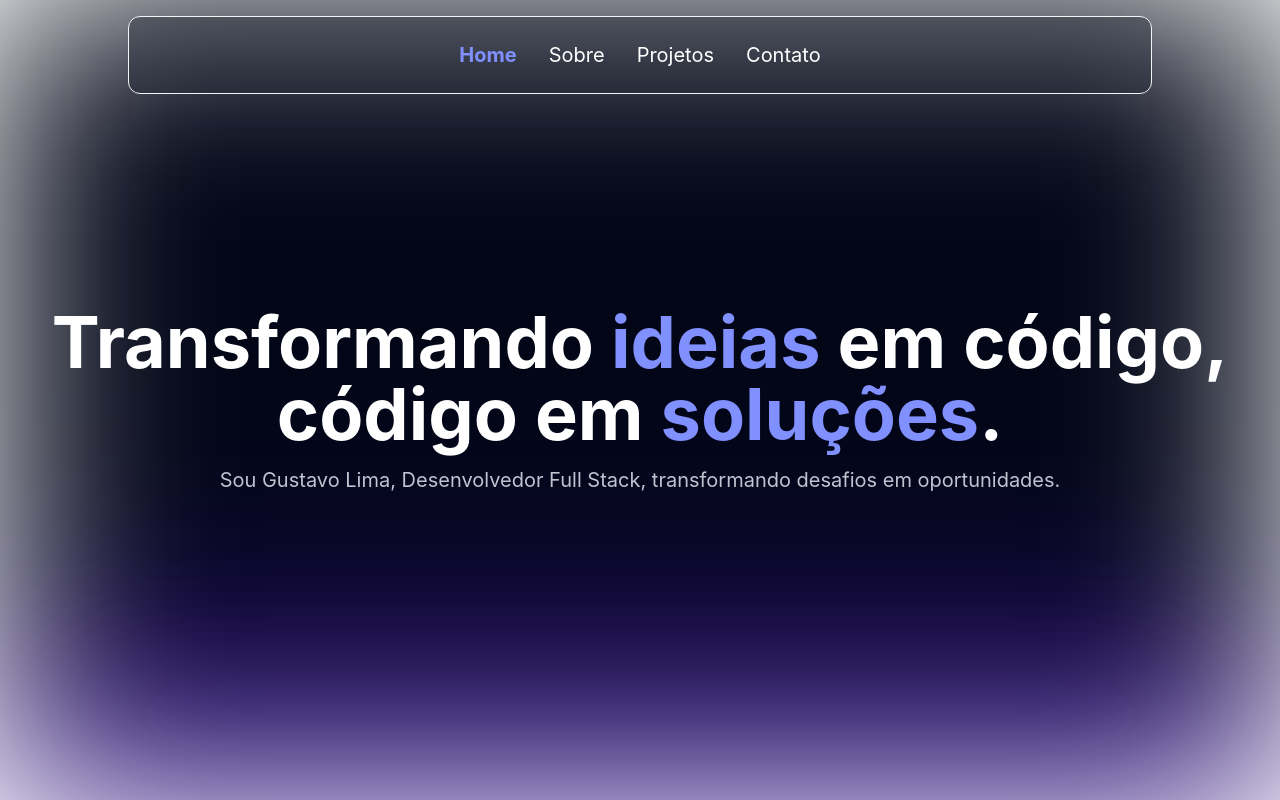
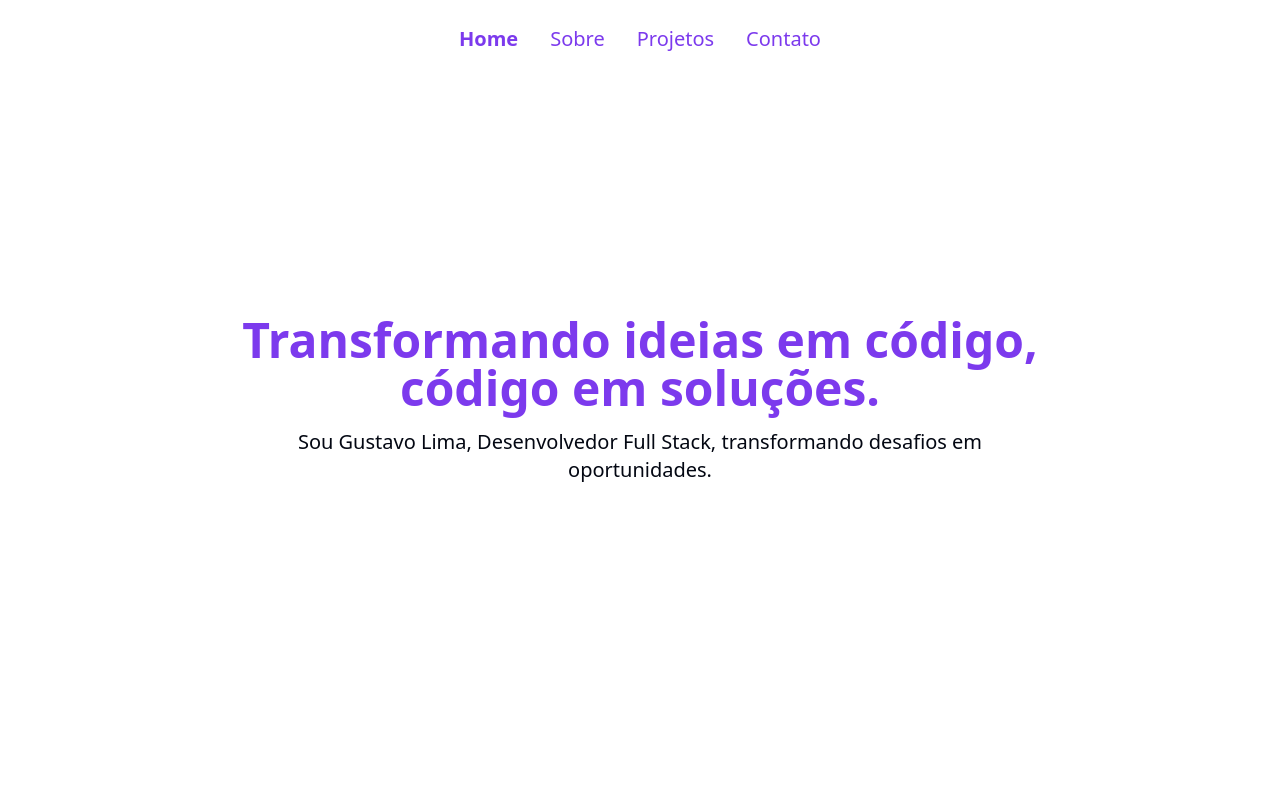
Before and after one commit to GustavoRSL/portfolio-NextJS, a Next.js app: page / in a window 1280 px wide. Built offline with nearby package versions, Linux system fonts and the light colour scheme.

Commit message:
feat: update Home page layout

```diff
--- a/package.json
+++ b/package.json
@@ -11,6 +11,7 @@
   "dependencies": {
     "@hookform/resolvers": "^4.0.0",
     "@radix-ui/react-label": "^2.1.2",
+    "@radix-ui/react-slider": "^1.2.3",
     "@radix-ui/react-slot": "^1.1.2",
     "class-variance-authority": "^0.7.1",
     "clsx": "^2.1.1",
--- a/src/app/globals.css
+++ b/src/app/globals.css
@@ -1,21 +1,6 @@
 @tailwind base;
 @tailwind components;
 @tailwind utilities;
-
-:root {
-  --background: #ffffff;
-  --foreground: #020617;
-  --primary-color: #3a0ca3;
-  --secondary-color: #8090ff;
-  --color-paragraph: #bdc5d1;
-}
-
-@media (prefers-color-scheme: dark) {
-  :root {
-    --background: #0a0a0a;
-    --foreground: #ededed;
-  }
-}
 
 * {
   padding: 0;
@@ -23,72 +8,55 @@
   box-sizing: border-box;
 }
 
-body {
-  color: var(--foreground);
-  background: var(--background);
-  font-family: "Inter", sans-serif;
-}
-
-/* Fundo animado preto para roxo com blur */
-.bg-animated {
-  position: fixed;
-  top: 0;
-  left: 0;
-  width: 100vw;
-  height: 100vh;
-  background: linear-gradient(180deg, #020617 70%, #3a0ca3 100%);
-  filter: blur(100px);
-  z-index: -1;
-}
-
 @layer base {
   :root {
     --background: 0 0% 100%;
-    --foreground: 240 10% 3.9%;
+    --foreground: 224 71.4% 4.1%;
     --card: 0 0% 100%;
-    --card-foreground: 240 10% 3.9%;
+    --card-foreground: 224 71.4% 4.1%;
     --popover: 0 0% 100%;
-    --popover-foreground: 240 10% 3.9%;
-    --primary: 240 5.9% 10%;
-    --primary-foreground: 0 0% 98%;
-    --secondary: 240 4.8% 95.9%;
-    --secondary-foreground: 240 5.9% 10%;
-    --muted: 240 4.8% 95.9%;
-    --muted-foreground: 240 3.8% 46.1%;
-    --accent: 240 4.8% 95.9%;
-    --accent-foreground: 240 5.9% 10%;
+    --popover-foreground: 224 71.4% 4.1%;
+    --primary: 262.1 83.3% 57.8%;
+    --primary-foreground: 210 20% 98%;
+    --secondary: 220 14.3% 95.9%;
+    --secondary-foreground: 220.9 39.3% 11%;
+    --muted: 220 14.3% 95.9%;
+    --muted-foreground: 220 8.9% 46.1%;
+    --accent: 220 14.3% 95.9%;
+    --accent-foreground: 220.9 39.3% 11%;
     --destructive: 0 84.2% 60.2%;
-    --destructive-foreground: 0 0% 98%;
-    --border: 240 5.9% 90%;
-    --input: 240 5.9% 90%;
-    --ring: 240 10% 3.9%;
+    --destructive-foreground: 210 20% 98%;
+    --border: 220 13% 91%;
+    --input: 220 13% 91%;
+    --ring: 262.1 83.3% 57.8%;
+    --radius: 0.5rem;
     --chart-1: 12 76% 61%;
     --chart-2: 173 58% 39%;
     --chart-3: 197 37% 24%;
     --chart-4: 43 74% 66%;
     --chart-5: 27 87% 67%;
-    --radius: 0.5rem;
   }
+
   .dark {
-    --background: 240 10% 3.9%;
-    --foreground: 0 0% 98%;
-    --card: 240 10% 3.9%;
-    --card-foreground: 0 0% 98%;
-    --popover: 240 10% 3.9%;
-    --popover-foreground: 0 0% 98%;
-    --primary: 0 0% 98%;
-    --primary-foreground: 240 5.9% 10%;
-    --secondary: 240 3.7% 15.9%;
-    --secondary-foreground: 0 0% 98%;
-    --muted: 240 3.7% 15.9%;
-    --muted-foreground: 240 5% 64.9%;
-    --accent: 240 3.7% 15.9%;
-    --accent-foreground: 0 0% 98%;
+    --background: 224 71.4% 4.1%;
+    --foreground: 210 20% 98%;
+    --card: 224 71.4% 4.1%;
+    --card-foreground: 210 20% 98%;
+    --popover: 224 71.4% 4.1%;
+    --popover-foreground: 210 20% 98%;
+    --primary: 263.4 70% 50.4%;
+    --primary-foreground: 210 20% 98%;
+    --secondary: 215 27.9% 16.9%;
+    --secondary-foreground: 210 20% 98%;
+    --muted: 215 27.9% 16.9%;
+    --muted-foreground: 217.9 10.6% 64.9%;
+    --accent: 215 27.9% 16.9%;
+    --accent-foreground: 210 20% 98%;
     --destructive: 0 62.8% 30.6%;
-    --destructive-foreground: 0 0% 98%;
-    --border: 240 3.7% 15.9%;
-    --input: 240 3.7% 15.9%;
-    --ring: 240 4.9% 83.9%;
+    --destructive-foreground: 210 20% 98%;
+    --border: 215 27.9% 16.9%;
+    --input: 215 27.9% 16.9%;
+    --ring: 263.4 70% 50.4%;
     --chart-1: 220 70% 50%;
     --chart-2: 160 60% 45%;
     --chart-3: 30 80% 55%;
--- a/src/app/page.tsx
+++ b/src/app/page.tsx
@@ -1,31 +1,35 @@
-'use client';
+"use client";
 
 import Navbar from "@/components/Navbar";
 import HomeSection from "@/components/HomeSection";
 import AboutSection from "@/components/AboutSection";
 import ContactSection from "@/components/ContactSection";
+import Projects from "@/components/Projects";
 
 export default function Home() {
-
   return (
-    <div className="md:snap-y md:snap-mandatory overflow-y-auto h-screen relative text-white scroll-smooth">
-      <div className="bg-animated blur-sm"></div>
-      <Navbar/>
-
-      <section id="home" className="h-svh md:h-screen flex justify-center items-center md:snap-end">
-        <HomeSection />
+    <div className="overflow-y-auto h-svh relative text-white scroll-smooth">
+      <Navbar />
+      <HomeSection />
+      <section
+        id="sobre"
+        className="h-[calc(100svh+15svh)] md:h-screen flex justify-center items-center bg-muted"
+      >
+        <AboutSection />
       </section>
 
-      <section id="sobre" className="h-[calc(100svh+15svh)] md:h-screen flex justify-center items-center md:snap-end" >
-        <AboutSection/>
+      <section
+        id="projetos"
+        className="h-[calc(100svh+15svh)] md:h-screen flex justify-center items-center"
+      >
+        <Projects />
       </section>
 
-      <section id="projetos" className="h-[calc(100svh+15svh)] md:h-screen flex justify-center items-center md:snap-end">
-        <h2 className="text-4xl">Meus Projetos</h2>
-      </section>
-
-      <section id="contato" className="h-[calc(100svh+60svh)] md:h-screen flex items-center md:snap-end">
-        <ContactSection/>
+      <section
+        id="contato"
+        className="h-[calc(100svh+60svh)] md:h-screen flex items-center bg-muted"
+      >
+        <ContactSection />
       </section>
     </div>
   );
--- a/src/components/HomeSection.tsx
+++ b/src/components/HomeSection.tsx
@@ -1,12 +1,22 @@
-'use client';
+"use client";
 
 export default function HomeSection() {
   return (
-    <div className="w-full px-4">
-        <div className="max-w-[1200px] w-full text-center flex flex-col justify-center items-center gap-4 mx-auto">
-            <h1 className="font-bold text-4xl sm:text-5xl lg:text-7xl">Transformando <span className="text-secondaryColor">ideias</span> em código, código em <span className="text-secondaryColor">soluções</span>.</h1>
-            <p className="font-regular text-base sm:text-lg md:text-xl text-paragrahpColor">Sou Gustavo Lima, Desenvolvedor Full Stack, transformando desafios em oportunidades.</p>
-        </div>
-    </div>
-  )
+    <section
+      id="home"
+      className="min-h-screen flex items-center justify-center"
+    >
+      <div className="text-center w-[50rem] mx-7">
+        <h1 className="text-5xl font-bold mb-4 text-primary">
+          Transformando <span className="text-secondaryColor">ideias</span> em
+          código, código em{" "}
+          <span className="text-secondaryColor">soluções</span>.
+        </h1>
+        <p className="font-regular text-base sm:text-lg md:text-xl text-foreground">
+          Sou Gustavo Lima, Desenvolvedor Full Stack, transformando desafios em
+          oportunidades.
+        </p>
+      </div>
+    </section>
+  );
 }
--- a/src/components/Navbar.tsx
+++ b/src/components/Navbar.tsx
@@ -27,14 +27,16 @@ export default function Navbar() {
   }, [sections]);
 
   return (
-    <nav className="w-[80%] fixed top-0 left-1/2 transform -translate-x-1/2 bg-gray-900 text-white py-4 rounded-xl border border-gray-100 bg-opacity-30 backdrop-filter backdrop-blur-lg z-10 mt-4">
+    <nav className="w-svw bg-background/80 backdrop-blur-sm border border-white/20 fixed top-0 py-4 rounded-lg z-10 transition-all duration-100">
       <ul className="flex justify-center space-x-4 sm:space-x-6 md:space-x-8">
         {sections.map((section) => (
           <li key={section}>
             <a
               href={`#${section}`}
               className={`block py-2 ${
-                activeSection === section ? "text-secondaryColor font-bold text-sm sm:text-base md:text-lg lg:text-xl" : "text-sm sm:text-base md:text-lg lg:text-xl"
+                activeSection === section
+                  ? "text-primary font-bold text-sm sm:text-base md:text-lg lg:text-xl"
+                  : "text-primary text-sm sm:text-base md:text-lg lg:text-xl"
               } transition-all`}
             >
               {section.charAt(0).toUpperCase() + section.slice(1)}
--- /dev/null
+++ b/src/components/Projects.tsx
@@ -0,0 +1,35 @@
+import React from "react";
+
+const projects = [
+  {
+    title: "E-commerce Platform",
+    description: "A full-stack online shopping experience",
+    image: "/placeholder.svg?height=400&width=600",
+  },
+  {
+    title: "Task Management App",
+    description: "Stay organized with this intuitive app",
+    image: "/placeholder.svg?height=400&width=600",
+  },
+  {
+    title: "Social Media Dashboard",
+    description: "Analytics and management for social platforms",
+    image: "/placeholder.svg?height=400&width=600",
+  },
+  {
+    title: "Portfolio Website",
+    description: "Showcase your work with style",
+    image: "/placeholder.svg?height=400&width=600",
+  },
+  {
+    title: "Weather App",
+    description: "Real-time weather forecasts at your fingertips",
+    image: "/placeholder.svg?height=400&width=600",
+  },
+];
+
+const Projects = () => {
+  return <section className="py-20 bg-background"></section>;
+};
+
+export default Projects;
--- /dev/null
+++ b/src/components/ui/slider.tsx
@@ -0,0 +1,28 @@
+"use client"
+
+import * as React from "react"
+import * as SliderPrimitive from "@radix-ui/react-slider"
+
+import { cn } from "@/lib/utils"
+
+const Slider = React.forwardRef<
+  React.ElementRef<typeof SliderPrimitive.Root>,
+  React.ComponentPropsWithoutRef<typeof SliderPrimitive.Root>
+>(({ className, ...props }, ref) => (
+  <SliderPrimitive.Root
+    ref={ref}
+    className={cn(
+      "relative flex w-full touch-none select-none items-center",
+      className
+    )}
+    {...props}
+  >
+    <SliderPrimitive.Track className="relative h-1.5 w-full grow overflow-hidden rounded-full bg-primary/20">
+      <SliderPrimitive.Range className="absolute h-full bg-primary" />
+    </SliderPrimitive.Track>
+    <SliderPrimitive.Thumb className="block h-4 w-4 rounded-full border border-primary/50 bg-background shadow transition-colors focus-visible:outline-none focus-visible:ring-1 focus-visible:ring-ring disabled:pointer-events-none disabled:opacity-50" />
+  </SliderPrimitive.Root>
+))
+Slider.displayName = SliderPrimitive.Root.displayName
+
+export { Slider }
```
Also changed, not shown: 1 other file (tests, documents, lock files or other folders).
